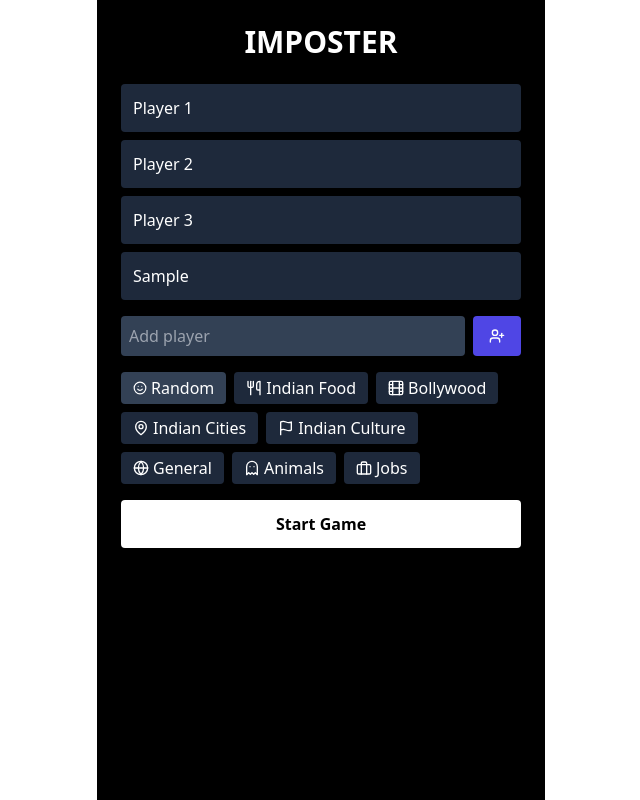
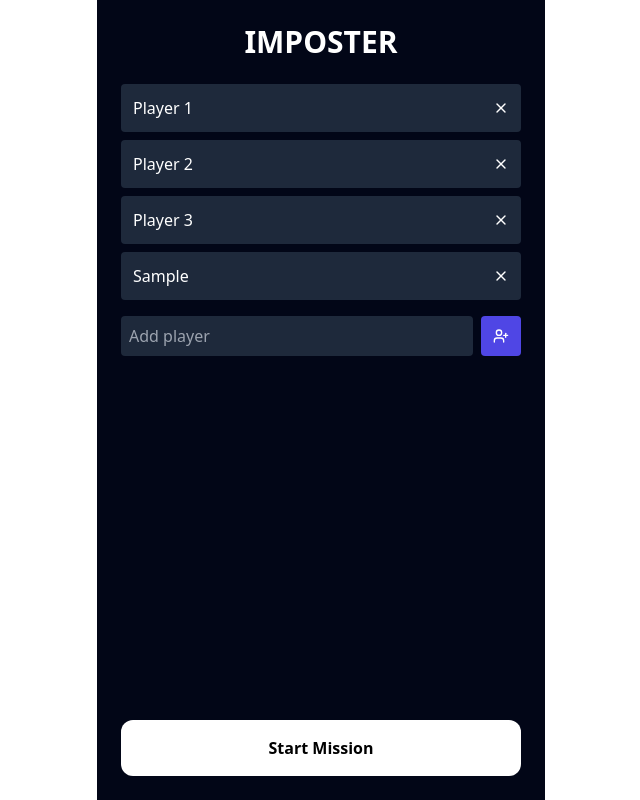
Before and after one commit to aayush-panwar/imposter, a React (Vite) app: page / in a window 1280 px wide. Both pictures are taken after typing "Sample" into the empty fields and a click on the button 816 px from the left and 280 px from the top of the page. Shown: the whole page, without its empty margins (319-959 px from the left). Built offline with nearby package versions, Linux system fonts and the light colour scheme.

Commit message:
Update App.jsx

```diff
--- a/src/App.jsx
+++ b/src/App.jsx
@@ -5,7 +5,8 @@ import {
   Film, Flag, Globe, Briefcase, Smile, Ghost
 } from 'lucide-react';
 
-// --- Game Data ---
+/* ---------------- GAME DATA ---------------- */
+
 const CATEGORIES = {
   'Indian Food': ['Biryani', 'Dosa', 'Samosa', 'Pani Puri', 'Vada Pav', 'Butter Chicken', 'Gulab Jamun', 'Idli', 'Chole Bhature', 'Pav Bhaji'],
   'Bollywood': ['Shah Rukh Khan', 'Amitabh Bachchan', 'Deepika Padukone', 'Salman Khan', 'Alia Bhatt', 'Aamir Khan', 'Priyanka Chopra', 'Ranveer Singh', 'Kareena Kapoor', 'Hrithik Roshan'],
@@ -26,7 +27,9 @@ const CATEGORY_ICONS = {
   'Jobs': <Briefcase size={16} />
 };
 
-export default function App() {
+/* ---------------- APP ---------------- */
+
+export default function ImposterGame() {
   const [phase, setPhase] = useState('setup');
   const [players, setPlayers] = useState(['Player 1', 'Player 2', 'Player 3']);
   const [newPlayerName, setNewPlayerName] = useState('');
@@ -37,25 +40,39 @@ export default function App() {
   const [timerActive, setTimerActive] = useState(false);
   const [selectedCategory, setSelectedCategory] = useState('Random');
 
+  /* ---------------- HELPERS ---------------- */
+
   const addPlayer = (e) => {
     e.preventDefault();
-    if (newPlayerName.trim()) {
-      setPlayers([...players, newPlayerName.trim()]);
-      setNewPlayerName('');
-    }
+    if (!newPlayerName.trim()) return;
+    setPlayers([...players, newPlayerName.trim()]);
+    setNewPlayerName('');
+  };
+
+  const removePlayer = (i) => {
+    if (players.length <= 3) return;
+    setPlayers(players.filter((_, idx) => idx !== i));
   };
 
   const startGame = () => {
     const cats = Object.keys(CATEGORIES);
-    const category = selectedCategory === 'Random'
-      ? cats[Math.floor(Math.random() * cats.length)]
-      : selectedCategory;
+    const category =
+      selectedCategory === 'Random'
+        ? cats[Math.floor(Math.random() * cats.length)]
+        : selectedCategory;
 
-    const word = CATEGORIES[category][Math.floor(Math.random() * CATEGORIES[category].length)];
-    const imposterIndex = Math.floor(Math.random() * players.length);
-    const firstPlayerIndex = Math.floor(Math.random() * players.length);
+    const word =
+      CATEGORIES[category][
+        Math.floor(Math.random() * CATEGORIES[category].length)
+      ];
 
-    setGameData({ category, word, imposterIndex, firstPlayerIndex });
+    setGameData({
+      category,
+      word,
+      imposterIndex: Math.floor(Math.random() * players.length),
+      firstPlayerIndex: Math.floor(Math.random() * players.length)
+    });
+
     setAssignIndex(0);
     setIsRevealed(false);
     setPhase('assign');
@@ -64,7 +81,7 @@ export default function App() {
   const nextAssignment = () => {
     setIsRevealed(false);
     if (assignIndex < players.length - 1) {
-      setAssignIndex(assignIndex + 1);
+      setAssignIndex((i) => i + 1);
     } else {
       setPhase('playing');
       setTimer(players.length * 60);
@@ -78,63 +95,63 @@ export default function App() {
     setTimerActive(false);
   };
 
+  /* ---------------- TIMER ---------------- */
+
   useEffect(() => {
     if (!timerActive || timer <= 0) return;
-    const id = setInterval(() => setTimer(t => t - 1), 1000);
+    const id = setInterval(() => setTimer((t) => t - 1), 1000);
     return () => clearInterval(id);
   }, [timerActive, timer]);
 
-  const formatTime = (s) => `${Math.floor(s / 60)}:${String(s % 60).padStart(2, '0')}`;
+  const formatTime = (s) =>
+    `${Math.floor(s / 60)}:${String(s % 60).padStart(2, '0')}`;
 
   /* ---------------- SETUP ---------------- */
+
   if (phase === 'setup') {
     return (
-      <div className="min-h-screen bg-black text-white p-6 max-w-md mx-auto">
-        <h1 className="text-3xl font-black text-center mb-6">IMPOSTER</h1>
+      <div className="min-h-screen bg-slate-950 text-white p-6 max-w-md mx-auto flex flex-col">
+        <h1 className="text-3xl font-black mb-6 text-center">IMPOSTER</h1>
 
         <ul className="space-y-2 mb-4">
           {players.map((p, i) => (
-            <li key={i} className="bg-slate-800 p-3 rounded flex justify-between">
+            <li key={i} className="flex justify-between bg-slate-800 p-3 rounded">
               {p}
+              {players.length > 3 && (
+                <button onClick={() => removePlayer(i)}>
+                  <X size={16} />
+                </button>
+              )}
             </li>
           ))}
         </ul>
 
-        <form onSubmit={addPlayer} className="flex gap-2 mb-4">
+        <form onSubmit={addPlayer} className="flex gap-2 mb-6">
           <input
             value={newPlayerName}
-            onChange={e => setNewPlayerName(e.target.value)}
-            className="flex-1 p-2 rounded bg-slate-700"
+            onChange={(e) => setNewPlayerName(e.target.value)}
+            className="flex-1 bg-slate-800 p-2 rounded"
             placeholder="Add player"
           />
-          <button className="bg-indigo-600 px-4 rounded">
+          <button className="bg-indigo-600 p-3 rounded">
             <UserPlus size={16} />
           </button>
         </form>
 
-        <div className="flex flex-wrap gap-2 mb-4">
-          <button onClick={() => setSelectedCategory('Random')} className="bg-slate-700 px-3 py-1 rounded flex items-center gap-1">
-            <Smile size={14} /> Random
-          </button>
-          {Object.keys(CATEGORIES).map(cat => (
-            <button key={cat} onClick={() => setSelectedCategory(cat)} className="bg-slate-800 px-3 py-1 rounded flex items-center gap-1">
-              {CATEGORY_ICONS[cat]} {cat}
-            </button>
-          ))}
-        </div>
-
         <button
           onClick={startGame}
-          className="w-full bg-white text-black font-bold py-3 rounded"
+          disabled={players.length < 3}
+          className="mt-auto bg-white text-black font-bold py-4 rounded-xl"
         >
-          Start Game
+          Start Mission
         </button>
       </div>
     );
   }
 
   /* ---------------- ASSIGN ---------------- */
-  if (phase === 'assign') {
+
+  if (phase === 'assign' && gameData) {
     const isImposter = assignIndex === gameData.imposterIndex;
 
     return (
@@ -148,9 +165,15 @@ export default function App() {
             {isImposter ? (
               <h1 className="text-red-500 text-4xl font-black">IMPOSTER</h1>
             ) : (
-              <h1 className="text-green-400 text-4xl font-black">{gameData.word}</h1>
+              <h1 className="text-green-400 text-4xl font-black">
+                {gameData.word}
+              </h1>
             )}
-            <button onClick={nextAssignment} className="mt-6 bg-white text-black px-6 py-2 rounded">
+
+            <button
+              onClick={nextAssignment}
+              className="mt-6 bg-white text-black px-6 py-3 rounded"
+            >
               Next
             </button>
           </div>
@@ -160,31 +183,36 @@ export default function App() {
   }
 
   /* ---------------- PLAYING ---------------- */
+
   if (phase === 'playing') {
     return (
       <div className="min-h-screen bg-black text-white flex flex-col items-center justify-center">
         <div className="text-6xl font-black mb-6">{formatTime(timer)}</div>
-        <button onClick={() => setPhase('result')} className="bg-red-600 px-6 py-3 rounded">
-          Vote & Reveal
+        <button
+          onClick={() => setPhase('result')}
+          className="bg-red-600 px-6 py-3 rounded"
+        >
+          Reveal Imposter
         </button>
       </div>
     );
   }
 
   /* ---------------- RESULT ---------------- */
-  if (phase === 'result') {
+
+  if (phase === 'result' && gameData) {
     return (
       <div className="min-h-screen bg-black text-white flex flex-col items-center justify-center">
-        <h1 className="text-3xl font-black mb-4">
+        <h1 className="text-3xl mb-4">
           Imposter: {players[gameData.imposterIndex]}
         </h1>
-        <p className="mb-6 text-xl">
-          Word: {gameData.word}
-        </p>
-        <button onClick={resetGame} className="bg-white text-black px-6 py-3 rounded flex items-center gap-2">
-          <RotateCcw size={16} /> Play Again
+        <p className="mb-6">Word: {gameData.word}</p>
+        <button onClick={resetGame} className="bg-white text-black px-6 py-3 rounded">
+          Play Again
         </button>
       </div>
     );
   }
+
+  return null;
 }
```
